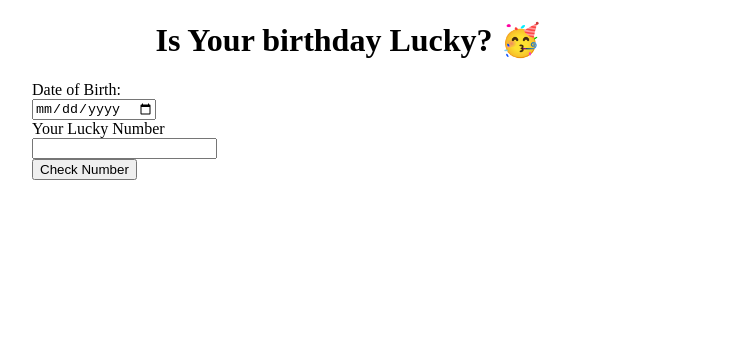
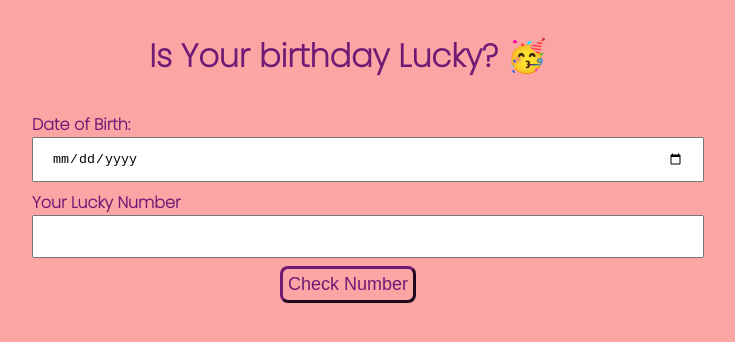
Before and after one commit to shwetamisar/BirthdayLuckyOrNot, a plain HTML site: page index.html in a window 1280 px wide. Shown: the whole page, without its empty margins (292-1027 px from the left). Drawn offline with Linux system fonts and the light colour scheme.

Commit message:
updated all files

```diff
--- a/index.html
+++ b/index.html
@@ -15,7 +15,7 @@
         <label for="lucky-number">Your Lucky Number</label>
         <input id="lucky-number"  type="number">
         <button id="check-number">Check Number</button>
-        <div id="output-box" disabled></div>
+        <div id="output-box" style="margin:2rem"></div>
     </div>
     <script src="./js/app.js"></script>
 </body>
--- a/js/app.js
+++ b/js/app.js
@@ -6,14 +6,15 @@ const outputBox = document.querySelector("#output-box");
 
 function compareValues(sum,luckyNumber){
     if(sum%luckyNumber === 0){
-       outputBox.innerText = "Your birthday is lucky";
+       outputBox.innerText = "Your birthday is lucky indeed! 🥳";
     }
     else{
-       outputBox.innerText = "your birthday is not lucky";
+       outputBox.innerText = "your birthday is not so lucky!😔";
     }
 }
 
 function checkBirthdateIsLucky(){
+
     const dob = dateOfBirth.value;
     const sum = calculateSum(dob);
    compareValues(sum, luckyNumber.value)
@@ -29,4 +30,4 @@ function calculateSum(dob){
     }
   }
 
-checkNumberBtn.addEventListener("click",checkBirthdateIsLucky)
+checkNumberBtn.addEventListener("click",checkBirthdateIsLucky )
--- a/main.css
+++ b/main.css
@@ -1,13 +1,21 @@
+@import url('https://fonts.googleapis.com/css2?family=Poppins:wght@200&display=swap');
 :root{
-    --primary-orange :#ea580c;
-    --primary-white : #86198f;
+    --primary-orange :#fca5a5;
+    --primary-purple : #701a75;
+}
+body{
+     background-color: var(--primary-orange);
+    color: var(--primary-purple);
+    font-family: 'Poppins', sans-serif;
 }
 
 h1{
     text-align: center;
+    margin: 2rem;
 }
 
 .container{
+
     width: 50%;
     margin: auto;
 }
@@ -15,3 +23,28 @@ h1{
 input,label{
     display: block;
 }
+
+label{
+    font-weight: bold;
+}
+input{
+    margin-bottom: 0.5rem;
+    width: 100%;
+    padding: 12px 18px;
+}
+
+#check-number{
+    display: block;
+    margin-top: 1rem;
+    margin: auto;
+    background: transparent;
+    color: var(--primary-purple);
+    border-color: var(--primary-purple);
+    font-size: large;
+    border-width: medium;
+    padding: 0.3rem;
+    border-radius: 0.5rem;
+}
+#output-box{
+    font-weight: bold;
+}
```
